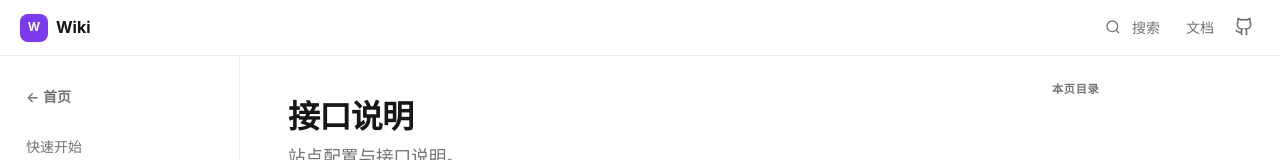
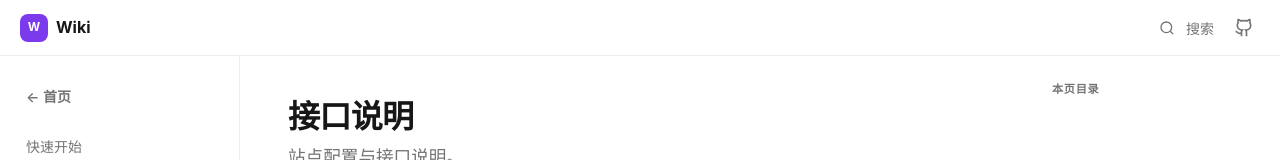
Before and after one commit to Mineocean/TestWiki, an Astro site: page /docs/dev/api-reference in a window 1280 px wide. Shown: the top 160 px of the page. Built offline with nearby package versions, Linux system fonts and the light colour scheme; Astro itself is replaced by a stand-in of ours; a web font is replaced by a local one.

Commit message:
fix: remove redundant docs link from navbar, fix GitHub URL

```diff
--- a/src/layouts/DocsLayout.astro
+++ b/src/layouts/DocsLayout.astro
@@ -291,8 +291,7 @@ function renderSidebar(entries: MetaEntry[]) {
             <svg width="16" height="16" viewBox="0 0 24 24" fill="none" stroke="currentColor" stroke-width="2" style="margin-right:0.35rem"><circle cx="11" cy="11" r="8"/><path d="m21 21-4.3-4.3"/></svg>
             搜索
           </button>
-          <a href="/docs/getting-started" class="navbar-link">文档</a>
-          <a href="https://github.com" target="_blank" rel="noreferrer" class="navbar-link" style="padding:0.375rem" aria-label="GitHub">
+          <a href="https://github.com/Mineocean/TestWiki" target="_blank" rel="noreferrer" class="navbar-link" style="padding:0.375rem" aria-label="GitHub">
             <svg width="20" height="20" viewBox="0 0 24 24" fill="none" stroke="currentColor" stroke-width="2">
               <path d="M15 22v-4a4.8 4.8 0 0 0-1-3.5c3 0 6-2 6-5.5.08-1.25-.27-2.48-1-3.5.28-1.15.28-2.35 0-3.5 0 0-1 0-3 1.5-2.64-.5-5.36-.5-8 0C6 2 5 2 5 2c-.3 1.15-.3 2.35 0 3.5A5.403 5.403 0 0 0 4 9c0 3.5 3 5.5 6 5.5-.39.49-.68 1.05-.85 1.65-.17.6-.22 1.23-.15 1.85v4"/>
               <path d="M9 18c-4.51 2-5-2-7-2"/>
```
